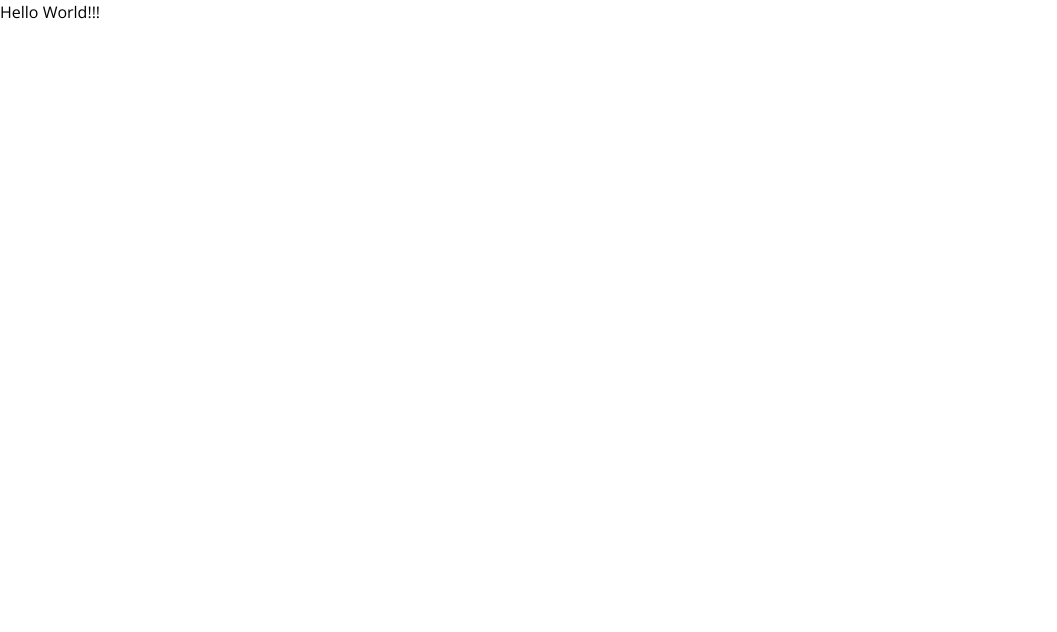
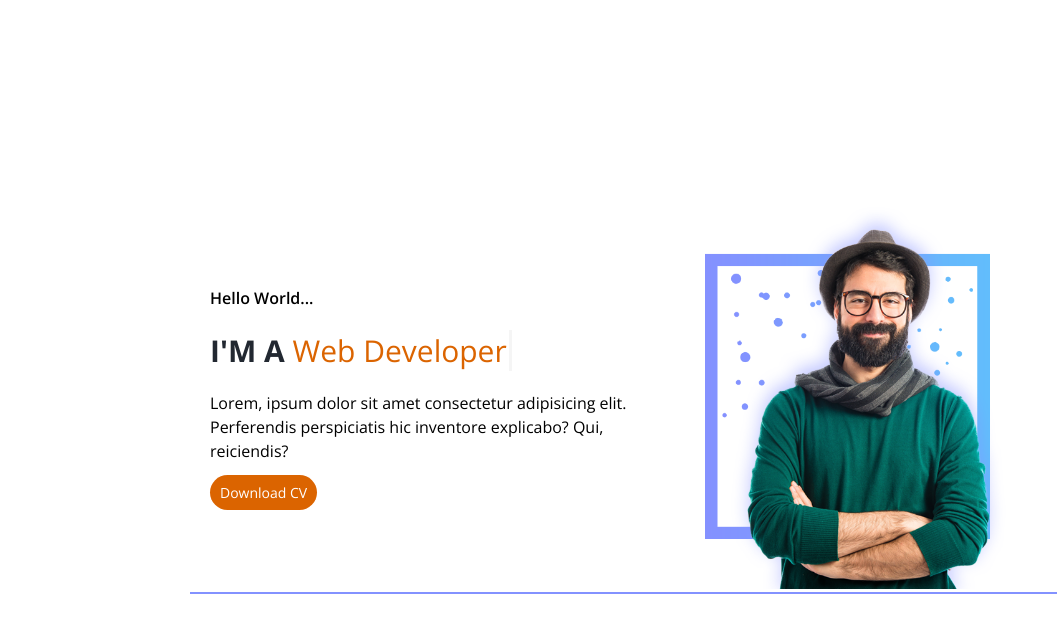
Before and after one commit to Rishil96/javascript-advanced-projects, a plain HTML site: page index.html in a window 1280 px wide. Shown: the whole page, without its empty margins (0-1057 px from the left). Drawn offline with nearby package versions, Linux system fonts and the light colour scheme.

Commit message:
Add : Type writing effect project

```diff
--- a/index.html
+++ b/index.html
@@ -11,7 +11,24 @@
     <link rel="stylesheet" href="styles.css" />
   </head>
   <body>
-    <p>Hello World!!!</p>
+    <section class="main">
+      <div class="container intro">
+        <div class="intro-text">
+          <p>Hello World...</p>
+          <h1>
+            I'M A
+            <span class="typed-word"></span><span class="cursor">&nbsp;</span>
+          </h1>
+          <p>Lorem, ipsum dolor sit amet consectetur adipisicing elit. Perferendis perspiciatis hic inventore explicabo? Qui, reiciendis?</p>
+          <span>
+            <a href="" class="btn">Download CV</a>
+          </span>
+        </div>
+        <div class="intro-img">
+          <img src="./images/dev.png" alt="dev">
+        </div>
+      </div>
+    </section>
 
     <script src="script.js"></script>
   </body>
--- a/script.js
+++ b/script.js
@@ -0,0 +1,50 @@
+const typedWord = document.querySelector(".typed-word");
+const cursor = document.querySelector(".cursor");
+
+const wordArray = ["Web Developer", "Product Designer", "Tech Advocate"];
+
+let wordArrayIndex = 0;
+let letterIndex = 0;
+
+const typingDelay = 200;
+const erasingDelay = 100;
+const newWordDelay = 2000;
+
+function type() {
+    if (letterIndex < wordArray[wordArrayIndex].length) {
+        if (!cursor.classList.contains("typing")) {
+            cursor.classList.add("typing");
+        }
+        typedWord.textContent += wordArray[wordArrayIndex].charAt(letterIndex);
+        letterIndex++;
+        setTimeout(type, typingDelay);
+    }
+    else {
+        cursor.classList.remove("typing");
+        setTimeout(erase, newWordDelay);
+    }
+}
+
+function erase() {
+    if (letterIndex > 0) {
+        if (!cursor.classList.contains("typing")) {
+            cursor.classList.add("typing");
+        }
+        typedWord.textContent = wordArray[wordArrayIndex].substring(0, letterIndex - 1);
+        letterIndex--;
+        setTimeout(erase, erasingDelay);
+    }
+    else {
+        wordArrayIndex++;
+        cursor.classList.remove("typing");
+        if (wordArrayIndex >= wordArray.length) {
+            wordArrayIndex = 0;
+        }
+        setTimeout(type, typingDelay);
+    }
+
+}
+
+document.addEventListener("DOMContentLoaded", () => {
+    setTimeout(type, newWordDelay);
+})
--- a/styles.css
+++ b/styles.css
@@ -31,7 +31,7 @@ p {
 }
 
 img {
-  width: 100%;
+  width: 50%;
 }
 
 .container {
@@ -39,3 +39,89 @@ img {
   margin: 0 auto;
   padding: 0 20px;
 }
+
+/* Start here */
+section.main {
+  width: 100%;
+  height: 100vh;
+  display: flex;
+  justify-content: center;
+  align-items: center;
+}
+
+.intro {
+  display: grid;
+  grid-template-columns: repeat(auto-fit, minmax(15rem, 1fr));
+  border-bottom: 2px solid #8392ff;
+}
+
+.intro-text {
+  display: flex;
+  flex-direction: column;
+  justify-content: center;
+}
+
+.intro-text > * {
+  margin-bottom: 1rem;
+}
+
+.intro-text p:nth-child(1) {
+  font-weight: 600;
+}
+
+.intro-text h1 {
+  font-size: 3rem;
+  font-weight: 700;
+  color: var(--dark-grey);
+}
+
+.intro-text h1 span.typed-word {
+  font-weight: 400;
+  color: var(--color-sec);
+}
+
+.cursor {
+  display: inline-block;
+  background-color: white;
+  width: 3px;
+  margin-left: 2px;
+  animation: blink 1s infinite;
+}
+
+@keyframes blink {
+  0% { background-color: #ccc; };
+  /* 49% { background-color: #ccc; }; */
+  50% { background-color: transparent; };
+  /* 99% { background-color: transparent; }; */
+  100% { background-color: #ccc; };
+}
+
+.cursor.typing {
+  animation: none;
+}
+
+span {
+  margin: 1rem 0;
+}
+
+.btn {
+  font-size: 1.4rem;
+  text-decoration: none;
+  border-radius: 50px;
+  padding: 8px 1rem;
+  background-color: var(--color-sec);
+  color: var(--white);
+  transition: all 0.3s;
+}
+
+.btn:hover {
+  background-color: var(--light-blue);
+}
+
+.intro-img {
+  text-align: center;
+}
+
+.intro-img img {
+  width: 70%;
+}
```
Also changed, not shown: images/dev.png (added).
